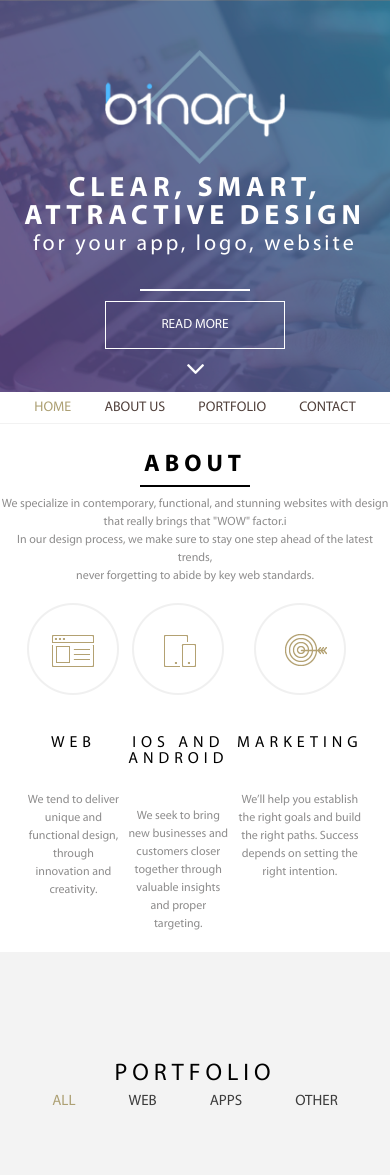
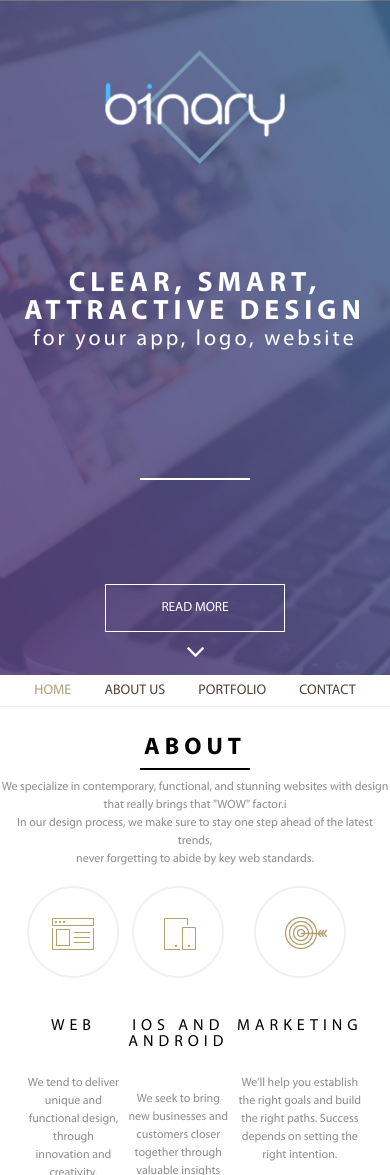
Before and after one commit to maximys5582/home-task-DOM, a plain HTML site: page index.html in a window 390 px wide. Shown: the top 1175 px of the page. Drawn offline with Linux system fonts and the light colour scheme.

Commit message:
Add files via upload

```diff
--- a/#source/scss/style.scss
+++ b/#source/scss/style.scss
@@ -411,6 +411,11 @@ html, body {
 }
 
 @media (max-width: 950px){
+
+    .header{
+        height: auto;
+        }
+
     .header__container{
 
     &__logo{
@@ -429,7 +434,7 @@ html, body {
 
 
     .header{
-        height: auto;
+    height: 80%;
     }
 
     .contact{
```
Also changed, not shown: css/style.css.
